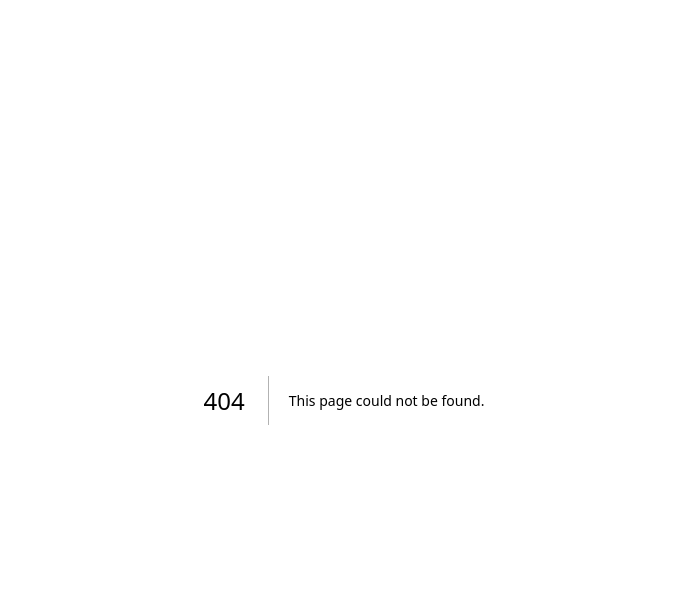
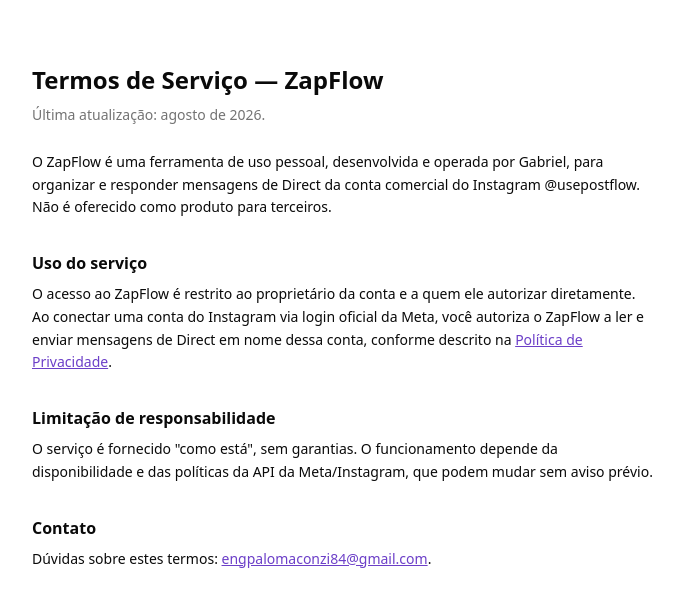
Before and after one commit to gabriel-conzi/ZapFlow, a Next.js app: page /termos in a window 1280 px wide. Before the commit this address had no page. Shown: the top 606 px of the page, without its empty margins (296-976 px from the left). Built offline with nearby package versions, Linux system fonts and the light colour scheme.

Commit message:
Adiciona pagina de termos de servico

```diff
--- /dev/null
+++ b/src/app/termos/page.tsx
@@ -0,0 +1,45 @@
+export const metadata = {
+  title: "Termos de Serviço — ZapFlow",
+};
+
+export default function TermsPage() {
+  return (
+    <div className="mx-auto max-w-2xl px-6 py-16 text-sm leading-relaxed text-foreground">
+      <h1 className="text-2xl font-semibold">Termos de Serviço — ZapFlow</h1>
+      <p className="mt-2 text-muted-foreground">Última atualização: agosto de 2026.</p>
+
+      <p className="mt-6">
+        O ZapFlow é uma ferramenta de uso pessoal, desenvolvida e operada por Gabriel, para
+        organizar e responder mensagens de Direct da conta comercial do Instagram
+        @usepostflow. Não é oferecido como produto para terceiros.
+      </p>
+
+      <h2 className="mt-8 text-base font-semibold">Uso do serviço</h2>
+      <p className="mt-2">
+        O acesso ao ZapFlow é restrito ao proprietário da conta e a quem ele autorizar
+        diretamente. Ao conectar uma conta do Instagram via login oficial da Meta, você autoriza
+        o ZapFlow a ler e enviar mensagens de Direct em nome dessa conta, conforme descrito na{" "}
+        <a className="text-primary underline" href="/privacidade">
+          Política de Privacidade
+        </a>
+        .
+      </p>
+
+      <h2 className="mt-8 text-base font-semibold">Limitação de responsabilidade</h2>
+      <p className="mt-2">
+        O serviço é fornecido &quot;como está&quot;, sem garantias. O funcionamento depende da
+        disponibilidade e das políticas da API da Meta/Instagram, que podem mudar sem aviso
+        prévio.
+      </p>
+
+      <h2 className="mt-8 text-base font-semibold">Contato</h2>
+      <p className="mt-2">
+        Dúvidas sobre estes termos: {" "}
+        <a className="text-primary underline" href="mailto:engpalomaconzi84@gmail.com">
+          engpalomaconzi84@gmail.com
+        </a>
+        .
+      </p>
+    </div>
+  );
+}
--- a/src/proxy.ts
+++ b/src/proxy.ts
@@ -8,6 +8,7 @@
   "/api/register",
   "/api/instagram/webhook",
   "/privacidade",
+  "/termos",
 ];
 
 export default auth((req) => {
```
